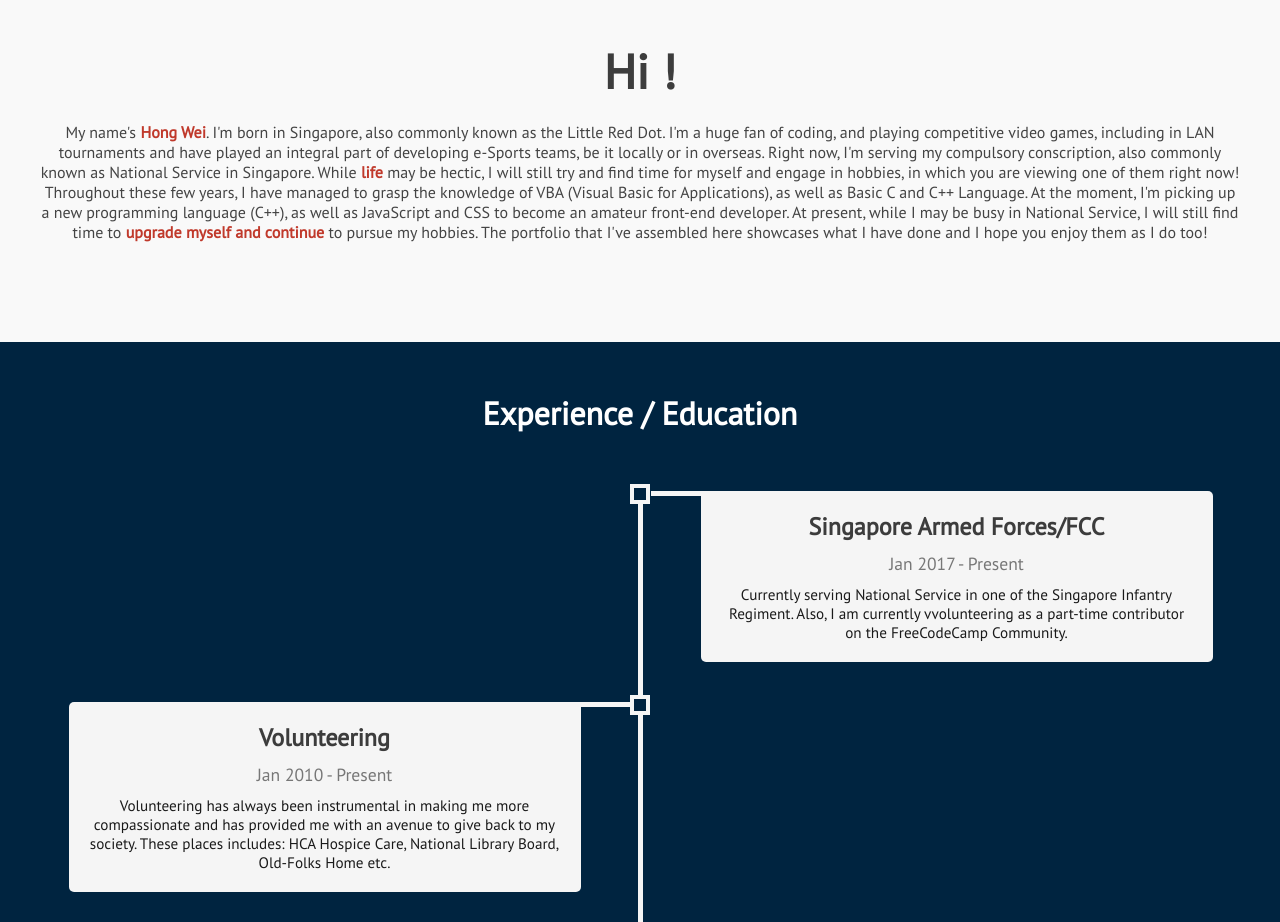
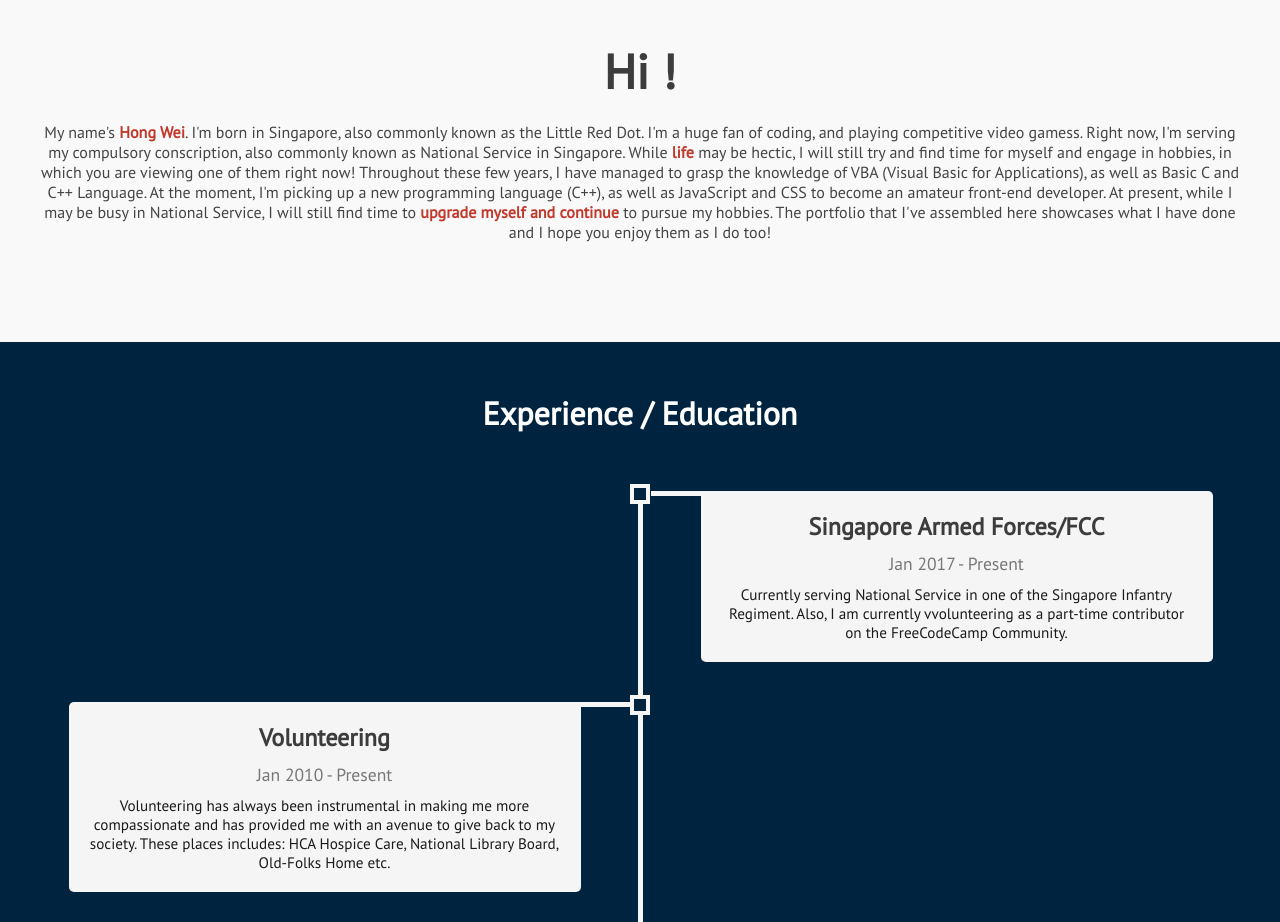
Before and after one commit to teohongwei898/teohongwei898deprecated, a plain HTML site: page index.html in a window 1280 px wide. Shown: the part 860-1782 px from the top of the page. Drawn offline with nearby package versions, Linux system fonts and the light colour scheme.

Commit message:
Update index.html
Removed some irrelevant information.

```diff
--- a/index.html
+++ b/index.html
@@ -22,13 +22,13 @@
 <section class="about-myself">
   <div class="content">
     <h2>Hi !</h2>
-    <p>My name's <span>Hong Wei</span>. I'm born in Singapore, also commonly known as the Little Red Dot. I'm a huge fan of coding, and playing competitive video games, including in LAN tournaments and have played an integral part of developing e-Sports teams, be it locally or in overseas.
+    <p>My name's <span>Hong Wei</span>. I'm born in Singapore, also commonly known as the Little Red Dot. I'm a huge fan of coding, and playing competitive video gamess.
 
 Right now, I'm serving my compulsory conscription, also commonly known as National Service in Singapore. While <span>life</span> may be hectic, I will still try and find time for myself and engage in hobbies, in which you are viewing one of them right now!
 
 Throughout these few years, I have managed to grasp the knowledge of VBA (Visual Basic for Applications), as well as Basic C and C++ Language. At the moment, I'm picking up a new programming language (C++), as well as JavaScript and CSS to become an amateur front-end developer.
 
-At present, while I may be busy in National Service, I will still find time to  <span>upgrade myself and continue</span> to pursue my hobbies. The portfolio that I've assembled here showcases what I have done and I hope you enjoy them as I do too!</p>
+At present, while I may be busy in National Service, I will still find time to <span>upgrade myself and continue</span> to pursue my hobbies. The portfolio that I've assembled here showcases what I have done and I hope you enjoy them as I do too!</p>
   </div>
 </section>
 <section class="experience">
```
